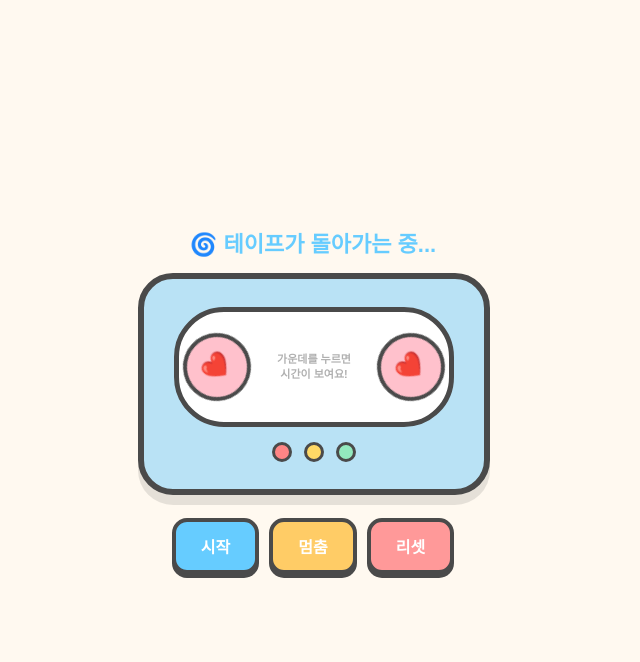
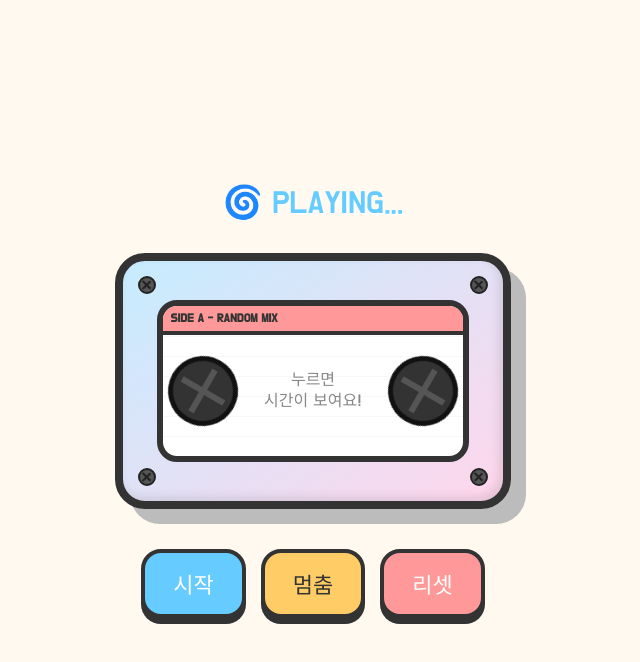
Before and after one commit to ohyk0910-prog/game-timer-, a plain HTML site: page index.html in a window 1280 px wide. Both pictures are taken after a click on the button "시작". Shown: the whole page, without its empty margins (327-967 px from the left). Drawn offline with Linux system fonts and the light colour scheme.

Commit message:
Add files via upload

```diff
--- a/index.html
+++ b/index.html
@@ -3,57 +3,257 @@
 <head>
     <meta charset="UTF-8">
     <meta name="viewport" content="width=device-width, initial-scale=1.0">
-    <title>카드게임 타이머</title>
+    <title>하이엔드 레트로 카세트 타이머</title>
+    <link href="https://fonts.googleapis.com/css2?family=Black+Han+Sans&family=Do+Hyeon&display=swap" rel="stylesheet">
     <style>
-        :root { --tape-blue: #b9e2f5; --tape-dark: #4a4a4a; --pink: #ffc1cc; }
-        body { background-color: #fff9f0; display: flex; justify-content: center; align-items: center; height: 100vh; margin: 0; font-family: "Arial", sans-serif; }
-        #app { display: flex; flex-direction: column; align-items: center; }
-        #game-status { font-size: 22px; font-weight: bold; margin-bottom: 15px; color: #6a6a6a; min-height: 30px; }
-        #tape-container { position: relative; width: 350px; height: 220px; margin-bottom: 25px; }
-        #tape-body { width: 340px; height: 210px; background: var(--tape-blue); border: 6px solid var(--tape-dark); border-radius: 35px; position: relative; display: flex; flex-direction: column; align-items: center; justify-content: center; cursor: pointer; box-shadow: 0 10px 0 rgba(0, 0, 0, 0.1); transition: all 0.2s; }
-        #tape-label { width: 270px; height: 110px; background: white; border: 5px solid var(--tape-dark); border-radius: 50px; display: flex; justify-content: space-around; align-items: center; }
-        .spool { width: 60px; height: 60px; background: var(--pink); border: 4px solid var(--tape-dark); border-radius: 50%; display: flex; justify-content: center; align-items: center; font-size: 24px; }
-        @keyframes spin { 100% { transform: rotate(360deg); } }
-        #timer-window { width: 110px; height: 70px; display: flex; justify-content: center; align-items: center; }
-        #timer-text { font-size: 32px; font-weight: bold; color: #ff5e78; display: none; }
-        #label-guide { font-size: 11px; color: #b0b0b0; line-height: 1.3; text-align: center; font-weight: bold; }
-        #tape-bottom-decoration { margin-top: 15px; display: flex; gap: 12px; }
-        .dot { width: 14px; height: 14px; border: 3px solid var(--tape-dark); border-radius: 50%; }
-        .red { background: #ff8585; } .yellow { background: #ffd966; } .green { background: #93e9be; }
-        .controls { display: flex; gap: 10px; }
-        .btn { padding: 12px 25px; font-size: 16px; font-weight: bold; color: white; border: 4px solid var(--tape-dark); border-radius: 15px; cursor: pointer; transition: 0.1s; box-shadow: 0 4px 0 var(--tape-dark); }
-        .btn:active { transform: translateY(3px); box-shadow: 0 1px 0 var(--tape-dark); }
-        .start { background: #66ccff; } .pause { background: #ffcc66; } .reset { background: #ff9999; }
+        body {
+            background: #fff9f0;
+            display: flex;
+            flex-direction: column;
+            justify-content: center;
+            align-items: center;
+            height: 100vh;
+            margin: 0;
+            font-family: 'Do Hyeon', sans-serif;
+            user-select: none;
+        }
+
+        #app {
+            display: flex;
+            flex-direction: column;
+            align-items: center;
+        }
+
+        #game-status {
+            font-size: 32px;
+            margin-bottom: 30px;
+            color: #4a4a4a;
+            text-shadow: 2px 2px 0 #fff;
+        }
+
+        /* 카세트 본체: 질감과 입체감 디테일 */
+        #cassette {
+            width: 380px;
+            height: 240px;
+            background: linear-gradient(145deg, #c6ecff, #ffd6ec);
+            border: 8px solid #333;
+            border-radius: 30px;
+            box-shadow: 15px 15px 0 #bcbcbc, inset -4px -4px 10px rgba(0,0,0,0.1);
+            position: relative;
+            display: flex;
+            justify-content: center;
+            align-items: center;
+            cursor: pointer;
+            transition: all 0.1s ease;
+        }
+
+        #cassette:active {
+            transform: translateY(4px);
+            box-shadow: 15px 5px 0 #bcbcbc;
+        }
+
+        /* 실제 나사 같은 디테일 */
+        .screw {
+            width: 14px;
+            height: 14px;
+            background: #555;
+            border-radius: 50%;
+            position: absolute;
+            border: 2px solid #222;
+            display: flex;
+            justify-content: center;
+            align-items: center;
+        }
+        .screw::before {
+            content: "";
+            width: 80%;
+            height: 2px;
+            background: #222;
+            position: absolute;
+            transform: rotate(45deg);
+        }
+        .screw::after {
+            content: "";
+            width: 80%;
+            height: 2px;
+            background: #222;
+            position: absolute;
+            transform: rotate(-45deg);
+        }
+        .s1 { top: 15px; left: 15px; } .s2 { top: 15px; right: 15px; }
+        .s3 { bottom: 15px; left: 15px; } .s4 { bottom: 15px; right: 15px; }
+
+        /* 라벨 디자인 */
+        #label {
+            width: 300px;
+            height: 150px;
+            background: #fff;
+            border: 6px solid #333;
+            border-radius: 20px;
+            display: flex;
+            flex-direction: column;
+            justify-content: center;
+            align-items: center;
+            position: relative;
+            overflow: hidden;
+            background-image: repeating-linear-gradient(0deg, transparent, transparent 19px, #eee 20px);
+        }
+
+        .label-top-bar {
+            width: 100%;
+            height: 25px;
+            background: #ff9999;
+            position: absolute;
+            top: 0;
+            border-bottom: 4px solid #333;
+            display: flex;
+            align-items: center;
+            padding-left: 15px;
+            font-size: 12px;
+            font-weight: bold;
+            color: #333;
+        }
+
+        /* 톱니바퀴 휠(spool) 디테일 */
+        .spools-container {
+            display: flex;
+            width: 100%;
+            justify-content: space-around;
+            align-items: center;
+            margin-top: 20px;
+        }
+
+        .spool {
+            width: 60px;
+            height: 60px;
+            border-radius: 50%;
+            background: #333;
+            border: 5px solid #111;
+            position: relative;
+            display: flex;
+            justify-content: center;
+            align-items: center;
+        }
+
+        /* 톱니바퀴 이빨 표현 */
+        .spool-teeth {
+            position: absolute;
+            width: 100%;
+            height: 100%;
+            border-radius: 50%;
+        }
+        .spool-teeth::before, .spool-teeth::after {
+            content: "";
+            position: absolute;
+            background: #555;
+            top: 50%;
+            left: 50%;
+            transform: translate(-50%, -50%);
+        }
+        .spool-teeth::before { width: 80%; height: 6px; }
+        .spool-teeth::after { width: 6px; height: 80%; }
+
+        @keyframes spin {
+            100% { transform: rotate(360deg); }
+        }
+
+        /* 중앙 표시창 */
+        #center-display {
+            text-align: center;
+            width: 130px;
+        }
+
+        #timer-text {
+            font-family: 'Black Han Sans', sans-serif;
+            font-size: 44px;
+            color: #ff5e78;
+            display: none;
+            letter-spacing: -1px;
+        }
+
+        /* 요청하신 한글 문구 */
+        #guide {
+            font-size: 16px;
+            color: #888;
+            line-height: 1.3;
+            word-break: keep-all;
+        }
+
+        /* 버튼 그룹 */
+        .controls {
+            margin-top: 40px;
+            display: flex;
+            gap: 15px;
+        }
+
+        .btn {
+            padding: 14px 28px;
+            border: 4px solid #333;
+            border-radius: 20px;
+            font-family: 'Do Hyeon', sans-serif;
+            font-size: 22px;
+            color: white;
+            cursor: pointer;
+            box-shadow: 0 6px 0 #333;
+            transition: 0.1s;
+        }
+
+        .btn:active {
+            transform: translateY(4px);
+            box-shadow: 0 2px 0 #333;
+        }
+
+        .start { background: #66ccff; }
+        .pause { background: #ffcc66; color: #333; }
+        .reset { background: #ff9999; }
+
+        /* 폭발 애니메이션 */
         .shaking { animation: shake 0.1s infinite; }
-        @keyframes shake { 0%, 100% { transform: translate(0, 0); } 50% { transform: translate(-2px, -1px); } }
-        .crack { position: absolute; background: var(--tape-dark); display: none; z-index: 5; }
-        .crack-1 { width: 5px; height: 120px; top: -10px; left: 120px; transform: rotate(15deg); }
-        .crack-2 { width: 5px; height: 120px; bottom: -10px; right: 100px; transform: rotate(-25deg); }
-        .broken { transform: scale(0.95) translateY(10px); filter: grayscale(0.6); opacity: 0.8; }
-        #boom-cloud { position: absolute; top: 50%; left: 50%; transform: translate(-50%, -50%); font-size: 150px; display: none; z-index: 10; }
+        @keyframes shake {
+            0% { transform: translate(2px, 2px) rotate(0.5deg); }
+            50% { transform: translate(-2px, -2px) rotate(-0.5deg); }
+        }
+
+        #boom {
+            position: absolute;
+            font-size: 180px;
+            display: none;
+            z-index: 10;
+            pointer-events: none;
+        }
     </style>
 </head>
+
 <body>
 
 <div id="app">
-  <div id="game-status">준비 완료!</div>
-  <div id="tape-container">
-    <div id="tape-body" onclick="peekTime()">
-      <div id="tape-label">
-        <div class="spool left-spool">❤️</div>
-        <div id="timer-window">
-          <span id="timer-text">??</span>
-          <div id="label-guide">가운데를 누르면<br>시간이 보여요!</div>
+    <div id="game-status">READY</div>
+
+    <div id="cassette" onclick="peekTime()">
+        <div class="screw s1"></div><div class="screw s2"></div>
+        <div class="screw s3"></div><div class="screw s4"></div>
+
+        <div id="label">
+            <div class="label-top-bar">SIDE A - RANDOM MIX</div>
+            <div class="spools-container">
+                <div class="spool" id="spool1">
+                    <div class="spool-teeth"></div>
                 </div>
-        <div class="spool right-spool">❤️</div>
+
+                <div id="center-display">
+                    <span id="timer-text">00:00</span>
+                    <div id="guide">누르면<br>시간이 보여요!</div>
                 </div>
-      <div id="tape-bottom-decoration">
-        <div class="dot red"></div><div class="dot yellow"></div><div class="dot green"></div>
+
+                <div class="spool" id="spool2">
+                    <div class="spool-teeth"></div>
                 </div>
-      <div class="crack crack-1"></div><div class="crack crack-2"></div>
             </div>
-    <div id="boom-cloud">💥</div>
         </div>
+
+        <div id="boom">💥</div>
+    </div>
+
     <div class="controls">
         <button class="btn start" onclick="startGame()">시작</button>
         <button class="btn pause" onclick="pauseGame()">멈춤</button>
@@ -61,63 +261,112 @@
     </div>
 </div>
 
-<audio id="tick-audio" src="https://assets.mixkit.co/active_storage/sfx/1018/1018-preview.mp3" loop></audio>
-<audio id="boom-audio" src="https://assets.mixkit.co/active_storage/sfx/1004/1004-preview.mp3"></audio>
+<audio id="boomSound" src="https://assets.mixkit.co/active_storage/sfx/1004/1004-preview.mp3"></audio>
 
 <script>
-    let timeLeft = 0, timerInterval = null, isPlaying = false, isPaused = false;
-    const tickSnd = document.getElementById("tick-audio"), boomSnd = document.getElementById("boom-audio");
-    const statusTxt = document.getElementById("game-status"), timerTxt = document.getElementById("timer-text"), guideTxt = document.getElementById("label-guide");
-    const spools = document.querySelectorAll(".spool"), tapeBody = document.getElementById("tape-body"), boomCloud = document.getElementById("boom-cloud"), cracks = document.querySelectorAll(".crack");
+    let timeLeft = 0, timer, isPlaying = false, isPaused = false;
+    const statusTxt = document.getElementById("game-status");
+    const timerTxt = document.getElementById("timer-text");
+    const guideTxt = document.getElementById("guide");
+    const spool1 = document.getElementById("spool1");
+    const spool2 = document.getElementById("spool2");
+    const boom = document.getElementById("boom");
+
+    let audioCtx;
+
+    // 기계적인 째깍 소리
+    function tick() {
+        if (!audioCtx) audioCtx = new (window.AudioContext || window.webkitAudioContext)();
+        const osc = audioCtx.createOscillator();
+        const gain = audioCtx.createGain();
+        osc.frequency.value = 1200;
+        gain.gain.value = 0.02;
+        osc.connect(gain);
+        gain.connect(audioCtx.destination);
+        osc.start();
+        osc.stop(audioCtx.currentTime + 0.04);
+    }
+
+    function formatTime(seconds) {
+        const mins = Math.floor(seconds / 60);
+        const secs = seconds % 60;
+        return `${mins.toString().padStart(2, '0')}:${secs.toString().padStart(2, '0')}`;
+    }
 
     function startGame() {
         if (isPlaying && !isPaused) return;
         if (!isPlaying) {
-        timeLeft = Math.floor(Math.random() * 51) + 50;
-        tapeBody.classList.remove("broken", "shaking"); boomCloud.style.display = "none";
-        cracks.forEach((c) => (c.style.display = "none")); timerTxt.style.display = "none"; guideTxt.style.display = "block";
+            timeLeft = Math.floor(Math.random() * 51) + 40; // 40~90초 랜덤
         }
-      isPlaying = true; isPaused = false;
-      statusTxt.innerText = "🌀 테이프가 돌아가는 중..."; statusTxt.style.color = "#66ccff";
-      tickSnd.play().catch((e) => console.log("터치 후 시작해주세요"));
-      spools.forEach((s) => { s.style.animation = "spin 1.5s linear infinite"; s.style.animationPlayState = "running"; });
-      if (timerInterval) clearInterval(timerInterval);
-      timerInterval = setInterval(() => { timeLeft--; if (timeLeft <= 0) explode(); }, 1000);
+        isPlaying = true;
+        isPaused = false;
+
+        statusTxt.innerText = "🌀 PLAYING...";
+        statusTxt.style.color = "#66ccff";
+
+        spool1.style.animation = "spin 1.2s linear infinite";
+        spool2.style.animation = "spin 1.2s linear infinite";
+        spool1.style.animationPlayState = "running";
+        spool2.style.animationPlayState = "running";
+
+        clearInterval(timer);
+        timer = setInterval(() => {
+            timeLeft--;
+            tick();
+            if (timeLeft <= 0) explode();
+        }, 1000);
     }
 
     function pauseGame() {
         if (!isPlaying || isPaused) return;
-      isPaused = true; clearInterval(timerInterval); tickSnd.pause();
-      spools.forEach((s) => (s.style.animationPlayState = "paused"));
-      statusTxt.innerText = "⏸️ 잠시 멈춤"; statusTxt.style.color = "#ffcc66";
+        isPaused = true;
+        clearInterval(timer);
+        spool1.style.animationPlayState = "paused";
+        spool2.style.animationPlayState = "paused";
+        statusTxt.innerText = "⏸️ PAUSE";
+        statusTxt.style.color = "#ffcc66";
     }
 
     function resetGame() {
-      isPlaying = false; isPaused = false; clearInterval(timerInterval); tickSnd.pause(); tickSnd.currentTime = 0;
-      statusTxt.innerText = "준비 완료!"; statusTxt.style.color = "#6a6a6a";
-      timerTxt.style.display = "none"; guideTxt.style.display = "block";
-      tapeBody.classList.remove("broken", "shaking"); boomCloud.style.display = "none";
-      cracks.forEach((c) => (c.style.display = "none"));
-      spools.forEach((s) => { s.style.animation = "none"; s.style.animationPlayState = "running"; });
+        isPlaying = false;
+        isPaused = false;
+        clearInterval(timer);
+        statusTxt.innerText = "READY";
+        statusTxt.style.color = "#4a4a4a";
+        timerTxt.style.display = "none";
+        guideTxt.style.display = "block";
+        spool1.style.animation = "none";
+        spool2.style.animation = "none";
+        boom.style.display = "none";
+        document.getElementById("cassette").classList.remove("shaking");
     }
 
     function peekTime() {
         if (!isPlaying || isPaused) return;
-      guideTxt.style.display = "none"; timerTxt.innerText = timeLeft + "s"; timerTxt.style.display = "block";
-      setTimeout(() => { if (isPlaying && !isPaused) { timerTxt.style.display = "none"; guideTxt.style.display = "block"; } }, 1200);
+        guideTxt.style.display = "none";
+        timerTxt.innerText = formatTime(timeLeft);
+        timerTxt.style.display = "block";
+        setTimeout(() => {
+            if (isPlaying && !isPaused) {
+                timerTxt.style.display = "none";
+                guideTxt.style.display = "block";
+            }
+        }, 1200);
     }
 
     function explode() {
-      isPlaying = false; clearInterval(timerInterval);
-      tickSnd.pause(); boomSnd.currentTime = 0; boomSnd.play();
-      statusTxt.innerText = "💥 펑! 게임 종료!"; tapeBody.classList.add("shaking"); boomCloud.style.display = "block";
-      spools.forEach((s) => (s.style.animation = "none"));
+        clearInterval(timer);
+        isPlaying = false;
+        document.getElementById("boomSound").play();
+        statusTxt.innerText = "💥 BOOM!";
+        statusTxt.style.color = "#ff5e78";
+        document.getElementById("cassette").classList.add("shaking");
+        boom.style.display = "block";
         setTimeout(() => {
-        tapeBody.classList.remove("shaking"); tapeBody.classList.add("broken");
-        cracks.forEach((c) => (c.style.display = "block"));
-        timerTxt.innerText = "0s"; timerTxt.style.display = "block"; guideTxt.style.display = "none";
-      }, 700);
+            document.getElementById("cassette").classList.remove("shaking");
+        }, 800);
     }
 </script>
+
 </body>
 </html>
```
Lines whose indentation alone changed are shown as unchanged.
